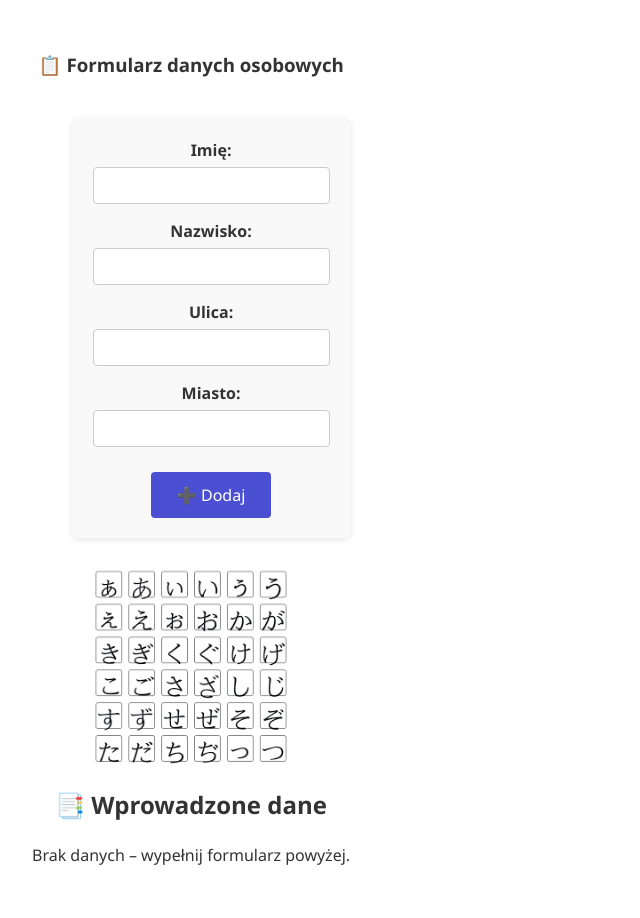
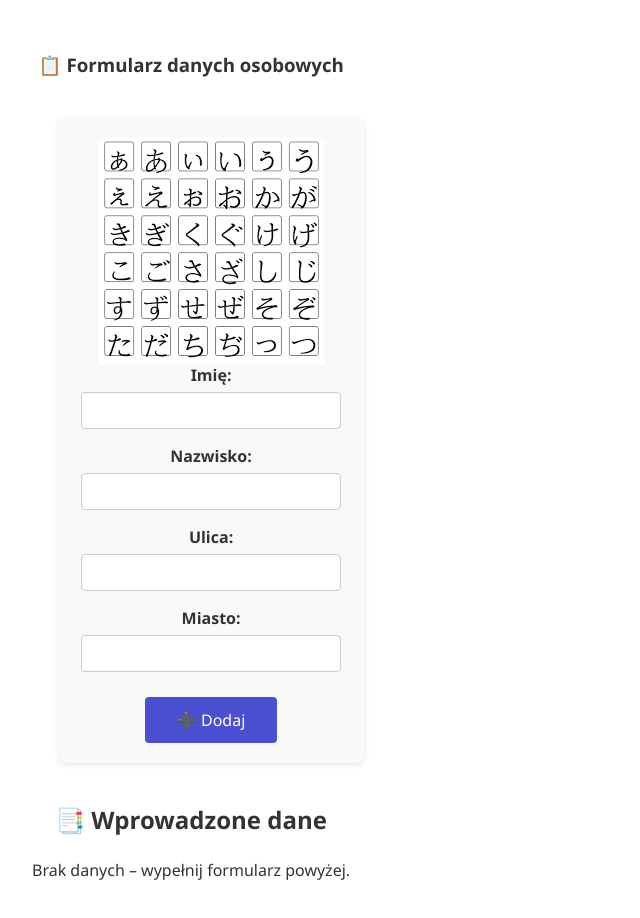
Before and after one commit to Tymekkkkk/vite-react, a React (Vite) app: page / in a window 1280 px wide. Shown: the top 918 px of the page, without its empty margins (0-640 px from the left). Built offline with nearby package versions, Linux system fonts and the light colour scheme.

Commit message:
Update App.tsx

```diff
--- a/src/App.tsx
+++ b/src/App.tsx
@@ -45,6 +45,10 @@ function App() {
 
       <section className="form-section">
         <form onSubmit={handleSubmit}>
+
+          {/* --- BANNER ZDJĘCIA W FORMULARZU --- */}
+          <img src={image} alt="banner" className="form-banner" />
+
           <div>
             <label>Imię:</label>
             <input
@@ -55,6 +59,7 @@ function App() {
               required
             />
           </div>
+
           <div>
             <label>Nazwisko:</label>
             <input
@@ -65,6 +70,7 @@ function App() {
               required
             />
           </div>
+
           <div>
             <label>Ulica:</label>
             <input
@@ -75,6 +81,7 @@ function App() {
               required
             />
           </div>
+
           <div>
             <label>Miasto:</label>
             <input
@@ -85,13 +92,14 @@ function App() {
               required
             />
           </div>
+
           <button type="submit">➕ Dodaj</button>
         </form>
       </section>
 
       <section className="table-section">
-        <img src={image} alt="photo" style={{ width: "200px", display: "block", margin: "10px auto" }} />
         <h2>📑 Wprowadzone dane</h2>
+
         {submittedData.length === 0 ? (
           <p>Brak danych – wypełnij formularz powyżej.</p>
         ) : (
@@ -105,6 +113,7 @@ function App() {
                 <th>Akcje</th>
               </tr>
             </thead>
+
             <tbody>
               {submittedData.map((data, index) => (
                 <tr key={index}>
@@ -123,6 +132,7 @@ function App() {
                 </tr>
               ))}
             </tbody>
+
           </table>
         )}
       </section>
```
